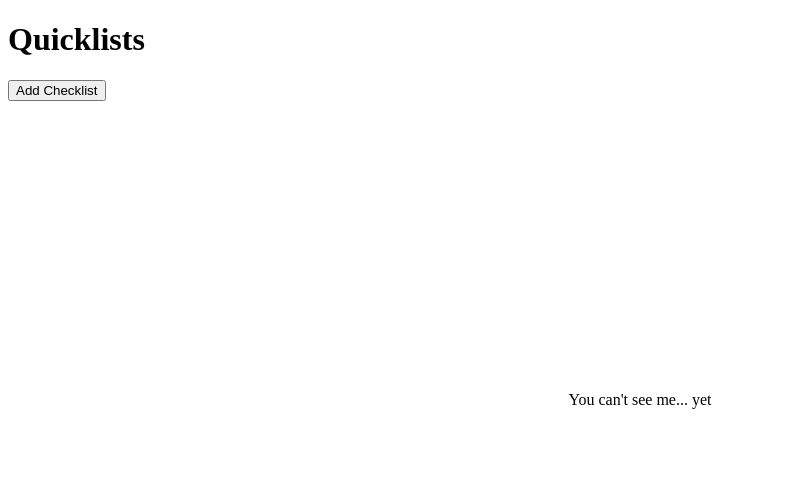
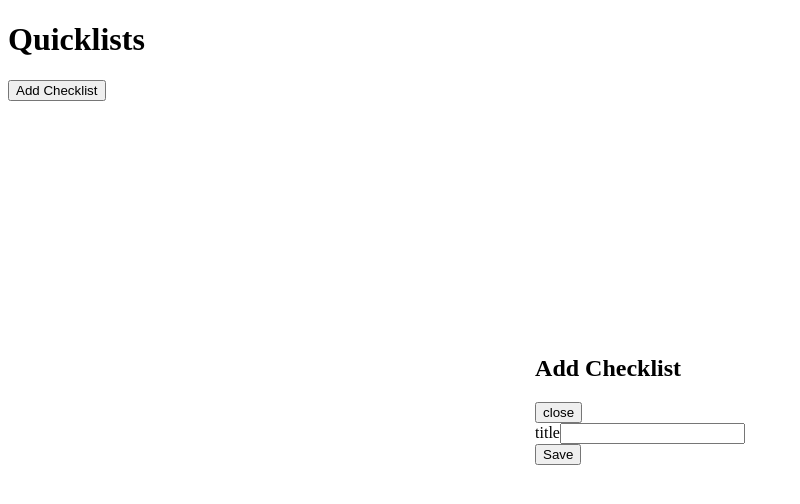
Before and after one commit to shantd9/angularstart-quicklists, an Angular app: page /home in a window 1280 px wide. Both pictures are taken after a click on the button "Add Checklist". Shown: the top 504 px of the page, without its empty margins (0-800 px from the left). Built offline with nearby package versions, Linux system fonts and the light colour scheme.

Commit message:
Create the formgroup

```diff
--- a/src/app/home/home.component.ts
+++ b/src/app/home/home.component.ts
@@ -1,6 +1,8 @@
-import {Component, signal} from '@angular/core';
+import {Component, inject, signal} from '@angular/core';
 import {ModalComponent} from '../shared/ui/modal.component';
 import {Checklist} from '../shared/interfaces/checklist';
+import {FormBuilder} from '@angular/forms';
+import {FormModalComponent} from '../shared/ui/form-modal.component';
 
 @Component({
   selector: 'app-home',
@@ -9,14 +11,31 @@
       <h1>Quicklists</h1>
       <button (click)="checklistBeingEdited.set({})">Add Checklist</button>
       <app-modal [isOpen]="!!checklistBeingEdited()">
-        <ng-template> You can't see me... yet </ng-template>
+        <ng-template>
+          <app-form-modal
+            [title]="
+            checklistBeingEdited()?.title
+              ? checklistBeingEdited()!.title!
+              : 'Add Checklist'
+          "
+            [formGroup]="checklistForm"
+            (close)="checklistBeingEdited.set(null)"
+          />
+        </ng-template>
       </app-modal>
     </header>
   `,
   imports: [
-    ModalComponent
+    ModalComponent,
+    FormModalComponent
   ]
 })
 export default class HomeComponent {
+  formBuilder = inject(FormBuilder);
+
   checklistBeingEdited = signal<Partial<Checklist> | null>(null);
+
+  checklistForm = this.formBuilder.nonNullable.group({
+    title: [''],
+  });
 }
--- /dev/null
+++ b/src/app/shared/ui/form-modal.component.ts
@@ -0,0 +1,35 @@
+import { KeyValuePipe } from '@angular/common';
+import { Component, input, output } from '@angular/core';
+import { FormGroup, ReactiveFormsModule } from '@angular/forms';
+
+@Component({
+  selector: 'app-form-modal',
+  template: `
+    <header>
+      <h2>{{ title() }}</h2>
+      <button (click)="close.emit()">close</button>
+    </header>
+    <section>
+      <form [formGroup]="formGroup()" (ngSubmit)="save.emit(); close.emit()">
+        @for (control of formGroup().controls | keyvalue; track control.key){
+          <div>
+            <label [for]="control.key">{{ control.key }}</label>
+            <input
+              [id]="control.key"
+              type="text"
+              [formControlName]="control.key"
+            />
+          </div>
+        }
+        <button type="submit">Save</button>
+      </form>
+    </section>
+  `,
+  imports: [ReactiveFormsModule, KeyValuePipe],
+})
+export class FormModalComponent {
+  formGroup = input.required<FormGroup>();
+  title = input.required<string>();
+  save = output();
+  close = output();
+}
```
